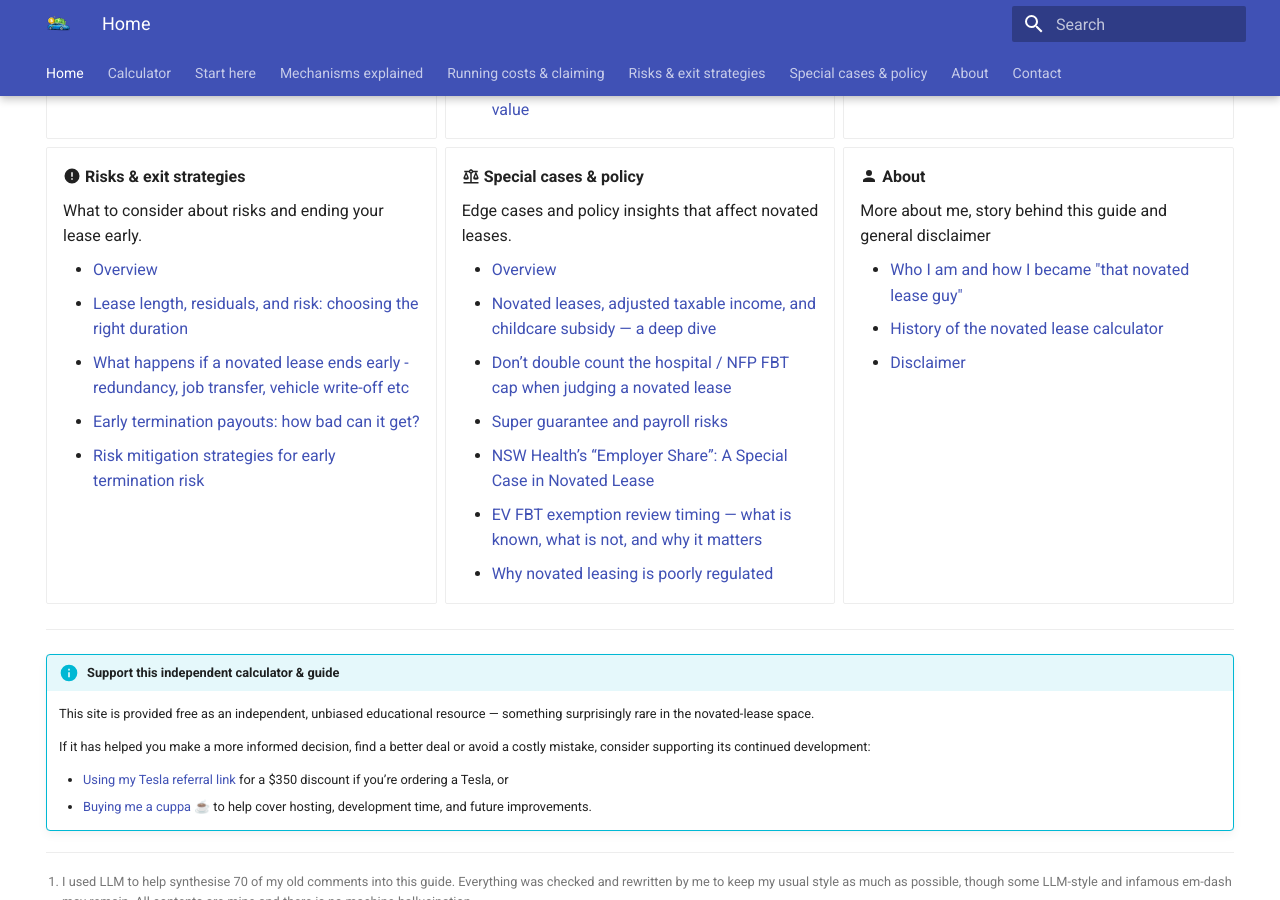
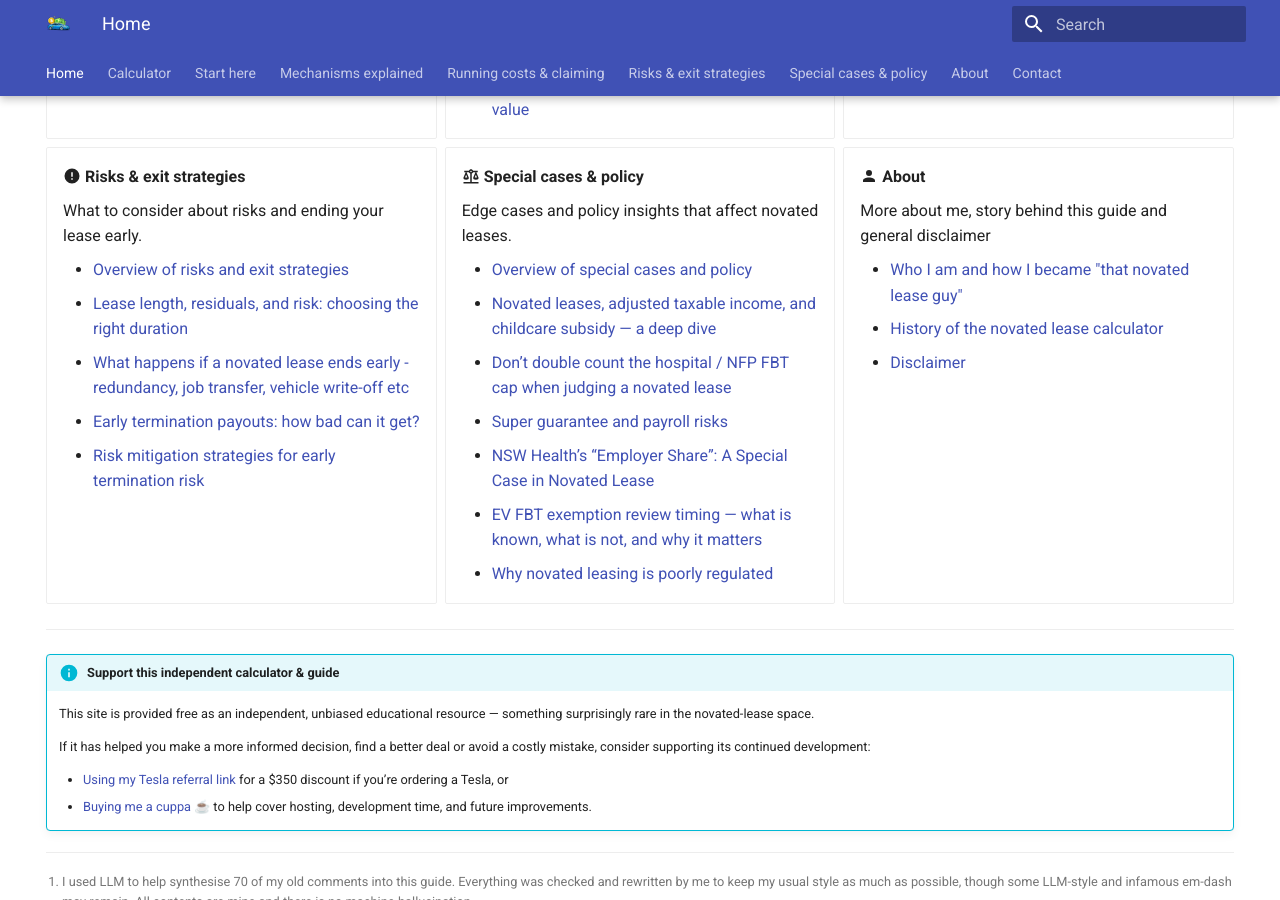
Before and after one commit to novatedlease/novatedlease.github.io, an MkDocs documentation site: the page built from docs/index.md, in a window 1280 px wide and 900 px high, scrolled down 875 px. Built offline with MkDocs 1.6.1 and Material for MkDocs 9.7.7, drawn with Linux system fonts in a browser that asks for light colours.

Commit message:
small rewrite

```diff
--- a/docs/index.md
+++ b/docs/index.md
@@ -76,7 +76,7 @@ This site combines the interactive calculator with a collection of self-containe
 
     What to consider about risks and ending your lease early.
 
-    -   [Overview](risks/index.md)
+    -   [Overview of risks and exit strategies](risks/index.md)
     -   [Lease length, residuals, and risk: choosing the right duration](risks/lease-length-and-risk.md)
     -   [What happens if a novated lease ends early - redundancy, job transfer, vehicle write-off etc](risks/early-termination.md)
     -   [Early termination payouts: how bad can it get?](risks/how-bad-can-early-termination-get.md)
@@ -86,7 +86,7 @@ This site combines the interactive calculator with a collection of self-containe
 
     Edge cases and policy insights that affect novated leases.
 
-    -   [Overview](special-and-policy/index.md)
+    -   [Overview of special cases and policy](special-and-policy/index.md)
     -   [Novated leases, adjusted taxable income, and childcare subsidy — a deep dive](special-and-policy/childcare-subsidy.md)
     -   [Don’t double count the hospital / NFP FBT cap when judging a novated lease](special-and-policy/fbt-exemption-double-counting.md)
     -   [Super guarantee and payroll risks](special-and-policy/super-guarantee.md)
--- a/mkdocs.yml
+++ b/mkdocs.yml
@@ -61,14 +61,14 @@ nav:
       - Consideration of Insurance Premium vs Excess in a Novated Lease Environment: running-costs/insurance-premium-and-excess.md
 
   - Risks & exit strategies:
-      - Overview: risks/index.md
+      - Overview of risks and exit strategies: risks/index.md
       - Lease length, residuals, and risk: risks/lease-length-and-risk.md
       - What happens if a novated lease ends early - redundancy, job transfer, vehicle write-off etc: risks/early-termination.md
       - How bad can early termination get - sample calculations: risks/how-bad-can-early-termination-get.md
       - Risk mitigation strategies for early termination risk: risks/risk-mitigation.md
 
   - Special cases & policy:
-      - Overview: special-and-policy/index.md
+      - Overview of special cases and policy: special-and-policy/index.md
       - The complicated impact on adjusted taxable income and childcare subsidy: special-and-policy/childcare-subsidy.md
       - FBT-exempt employer and novated lease - don't double count the FBT exemption!: special-and-policy/fbt-exemption-double-counting.md
       - Super guarantee and payroll risks: special-and-policy/super-guarantee.md
```
Also changed, not shown: docs/risks/index.md (+1 -1 lines), docs/special-and-policy/index.md (+4 -0 lines).
